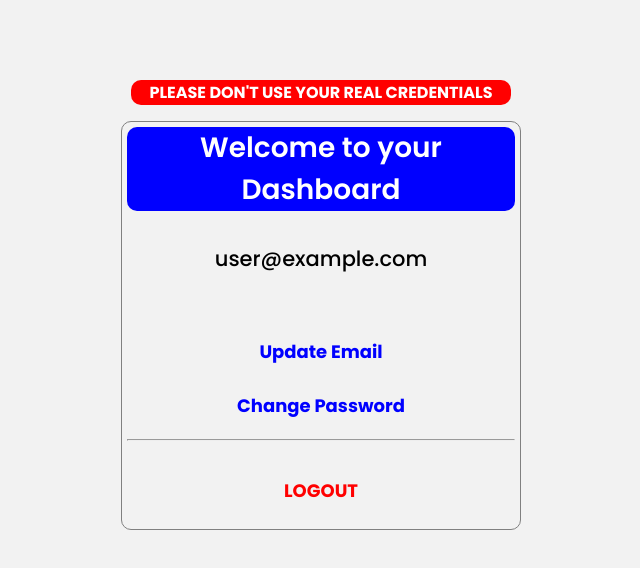
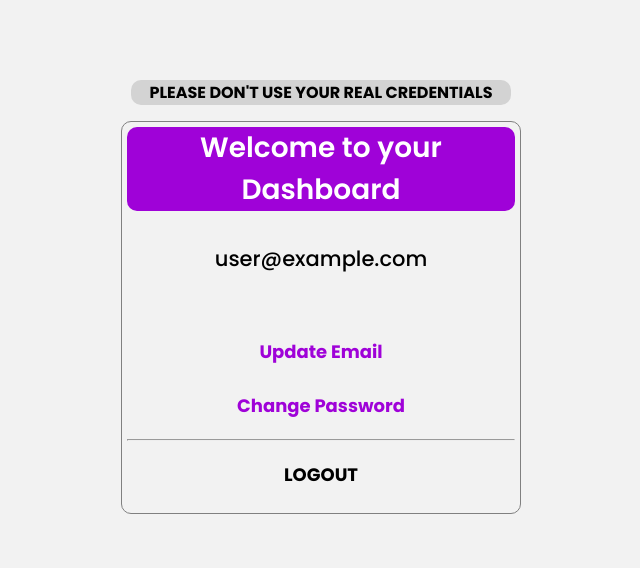
Before and after one commit to fistty/firebase-auth-react-app, a React (Create React App) app: page /dashboard in a window 1280 px wide. Shown: the top 568 px of the page, without its empty margins (319-959 px from the left). Built offline with nearby package versions, Linux system fonts and the light colour scheme; no server answers; sample sign-in values are in the browser's storage.

Commit message:
styles update (Purple)

```diff
--- a/src/App.css
+++ b/src/App.css
@@ -123,9 +123,8 @@ html {
   width: calc(100% - 30px);
   padding-inline: 15px;
   border-radius: 10px;
-  color: white;
-  background-color: red;
-
+  color: black;
+  background-color: #d3d3d3;
   text-align: center;
   font-weight: 600;
   font-family: var(--font);
--- a/src/components/Dashboard.css
+++ b/src/components/Dashboard.css
@@ -10,7 +10,7 @@
   font-size: 28px;
   font-weight: 600;
   text-align: center;
-  background-color: blue;
+  background-color: #9f02d8;
   border-radius: 10px;
 }
 
@@ -39,23 +39,22 @@
   margin-bottom: 1rem;
   border-radius: 10px;
   border: 1px solid transparent;
-  color: blue;
+  color: #9f02d8;
   cursor: pointer;
   border: 1px solid transparent;
   transition: all 200ms ease-in-out;
 }
 
 .dashboard .update-profile:hover {
-  border: 1px solid blue;
   background-color: transparent;
-  color: blue;
+  color: #b000f0;
 }
 
 .dashboard .update-profile-password {
   margin-top: 1.2rem;
 }
 
-.dashboard .logout {
+.dashboard .cancel-button {
   display: block;
   width: 120px;
   max-width: var(--width);
@@ -64,20 +63,12 @@
   font-weight: 700;
   font-size: 18px;
   margin: 0 auto;
-  margin-top: 2rem;
+  margin-top: 1rem;
   margin-bottom: 1rem;
-  background-color: transparent;
   border-radius: 50px;
-  border: unset;
-  color: red;
+  border: 2px soldi transparent;
   cursor: pointer;
   transition: all 200ms ease-in-out;
-}
-
-.dashboard .logout:hover {
-  width: 200px;
-  background-color: red;
-  color: white;
 }
 
 .dashboard {
--- a/src/components/Dashboard.jsx
+++ b/src/components/Dashboard.jsx
@@ -49,7 +49,7 @@ export const Dashboard = ({ setMessage }) => {
           Change Password
         </Link>
         <hr />
-        <button className="logout" onClick={handleSignOut}>
+        <button className="cancel-button" onClick={handleSignOut}>
           LOGOUT
         </button>
       </div>
--- a/src/components/ForgotPassword.jsx
+++ b/src/components/ForgotPassword.jsx
@@ -62,7 +62,7 @@ export const ForgotPassword = () => {
             }}
           />
         </div>
-        <button className="reset-password-button">RESET</button>
+        <button className="sign-in-button">RESET</button>
       </form>
       <div className="adds">
         <button className="cancel-button" onClick={handleCancel}>
--- a/src/components/SignIn.css
+++ b/src/components/SignIn.css
@@ -1,7 +1,7 @@
 .sign-in__adds-second {
   margin-top: 1rem;
   text-decoration: none;
-  color: black;
+  color: #490064;
   font-size: 18px;
   background-color: transparent;
   cursor: pointer;
@@ -13,7 +13,7 @@
 }
 
 .sign-in__adds-second:hover {
-  color: blue;
+  color: #7600a1;
 }
 
 .sign-in-email-div > input,
@@ -72,7 +72,7 @@
   font-weight: 700;
   font-size: 18px;
   margin: 0 auto;
-  background-color: blue;
+  background-color: #9f02d8;
   border-radius: 50px;
   border: unset;
   color: white;
@@ -81,7 +81,7 @@
 }
 
 .sign-in-button:hover {
-  background-color: rgb(119, 119, 255);
+  background-color: #ac00eb;
 }
 
 .sign-in-div .show-icon-button {
@@ -105,3 +105,7 @@
   font-weight: 500;
   position: absolute;
 }
+
+.adds-sign {
+  color: #9f02d8 !important
+}
--- a/src/components/SignIn.jsx
+++ b/src/components/SignIn.jsx
@@ -6,8 +6,8 @@ import { useUserAuth } from "../context/userAuthContext";
 import { Link } from "react-router-dom";
 import { FirebaseErrorComponent } from "./FirebaseErrorComponent";
 import * as ROUTES from "../routes/routes";
+import { formatError } from "../helpers/formatError";
 import "./SignIn.css";
-import { formatError } from "../helpers/formatError";
 
 export function SignIn({ setMessage, showEmail }) {
   const [email, setEmail] = useState("");
@@ -91,13 +91,13 @@ export function SignIn({ setMessage, showEmail }) {
         <p className="signin__adds-first">
           Don't have an account?
           <button className="signin__adds-first-button">
-            <Link className="signin__adds_first-link" to={ROUTES.SIGN_UP}>
+            <Link className="signin__adds_first-link adds-sign" to={ROUTES.SIGN_UP}>
               Sign Up
             </Link>
           </button>
         </p>
         <Link className="sign-in__adds-second" to={ROUTES.FORGOT_PASSWORD}>
-          Forgot Password
+          Forgot Password?
         </Link>
       </div>
     </div>
--- a/src/components/SignUp.jsx
+++ b/src/components/SignUp.jsx
@@ -156,12 +156,12 @@ export function SignUp({ setMessage, setShowEmail }) {
             <p className="email-div-error">{confirmPasswordError}</p>
           )}
         </div>
-        <button className="sign-up-button">Sign Up</button>
+        <button className="sign-in-button">Sign Up</button>
       </form>
       <div className="adds">
         <p className="adds-first">
           Already have an account?
-          <Link className="sign-in-link" to={ROUTES.SIGN_IN}>
+          <Link className="sign-in-link adds-sign" to={ROUTES.SIGN_IN}>
             Sign In
           </Link>
         </p>
--- a/src/components/UpdateEmail.jsx
+++ b/src/components/UpdateEmail.jsx
@@ -8,8 +8,8 @@ import { EmailAuthProvider } from "firebase/auth";
 import { formatError } from "../helpers/formatError";
 import { FirebaseErrorComponent } from "./FirebaseErrorComponent";
 import { FirebaseSuccessComponent } from "./FirebaseSuccessComponent";
+import { updateUserInCollection } from "../helpers/collectionHelpers";
 import "./updateEmail.css";
-import { updateUserInCollection } from "../helpers/collectionHelpers";
 
 export const UpdateEmail = () => {
   const [email, setEmail] = useState("");
@@ -145,7 +145,7 @@ export const UpdateEmail = () => {
             </IconContext.Provider>
           ) : null}
         </div>
-        <button className="update-button">Update</button>
+        <button className="sign-in-button">Update</button>
       </form>
       <div className="adds">
         <button className="cancel-button" onClick={handleCancel}>
--- a/src/components/UpdatePassword.jsx
+++ b/src/components/UpdatePassword.jsx
@@ -224,7 +224,7 @@ export const UpdatePassword = () => {
             )}
           </div>
         </div>
-        <button className="update-button">Confirm</button>
+        <button className="sign-in-button">Confirm</button>
       </form>
       <div className="adds">
         <button className="cancel-button" onClick={handleCancel}>
--- a/src/components/forgotPassword.css
+++ b/src/components/forgotPassword.css
@@ -25,11 +25,11 @@
   padding-left: 10px;
 }
 
-.forgot-password-div .cancel-button {
+.cancel-button {
   margin-top: 2.5em;
   background-color: transparent;
-  color: red;
-  border: unset;
+  color: black;
+  border: 2px solid transparent;
   width: 120px;
   border-radius: 1322px;
   height: 32px;
@@ -40,8 +40,9 @@
   transition: all 200ms ease-in-out;
 }
 
-.forgot-password-div .cancel-button:hover {
+.cancel-button:hover {
   width: 200px;
-  background-color: red;
-  color: white;
+  background-color: transparent;
+  color: black;
+  border: 2px solid #9f02d8;
 }
--- a/src/components/updateEmail.css
+++ b/src/components/updateEmail.css
@@ -73,27 +73,6 @@ h2 {
   background-color: rgb(119, 119, 255);
 }
 
-.update-profile-div .cancel-button {
-  margin-top: 2.5em;
-  background-color: transparent;
-  color: red;
-  border: unset;
-  width: 120px;
-  border-radius: 1322px;
-  height: 32px;
-  font-family: var(--font);
-  font-size: 18px;
-  font-weight: 700;
-  cursor: pointer;
-  transition: all 200ms ease-in-out;
-}
-
-.update-profile-div .cancel-button:hover {
-  background-color: red;
-  color: white;
-  width: 200px;
-}
-
 .error-border {
   border: 1px solid red !important;
 }
--- a/src/components/updatePassword.css
+++ b/src/components/updatePassword.css
@@ -3,31 +3,6 @@
   max-width: 400px;
   min-width: 380px;
   margin: 0 auto;
-}
-
-.update-password-div .cancel-button {
-  display: block;
-  width: 120px;
-  max-width: var(--width);
-  height: 35px;
-  font-family: var(--font);
-  font-weight: 700;
-  font-size: 18px;
-  margin: 0 auto;
-  margin-top: 2rem;
-  margin-bottom: 1rem;
-  background-color: transparent;
-  border-radius: 50px;
-  border: unset;
-  color: red;
-  cursor: pointer;
-  transition: all 200ms ease-in-out;
-}
-
-.update-password-div .cancel-button:hover {
-  background-color: red;
-  color: white;
-  width: 200px;
 }
 
 .update-password-div .show-icon-button {
```
